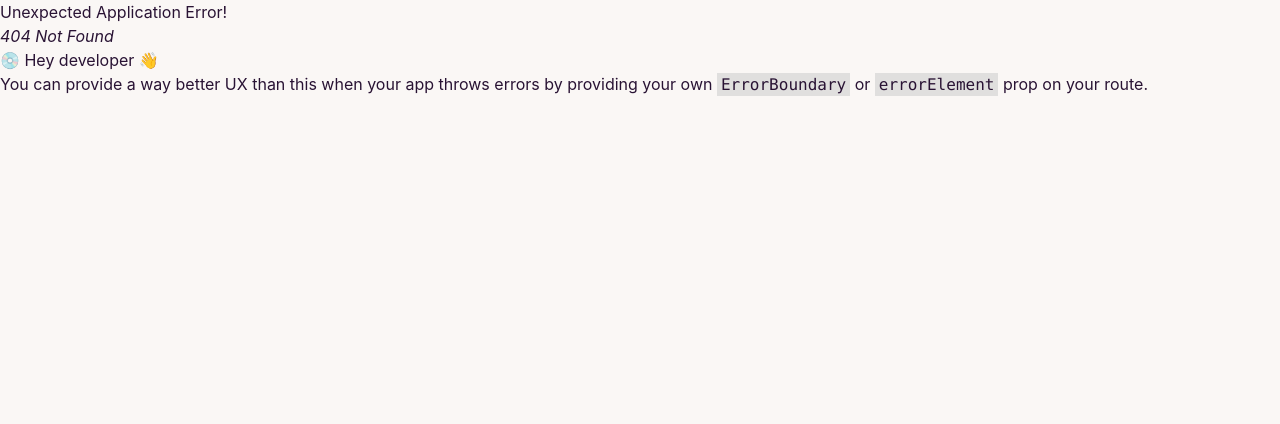
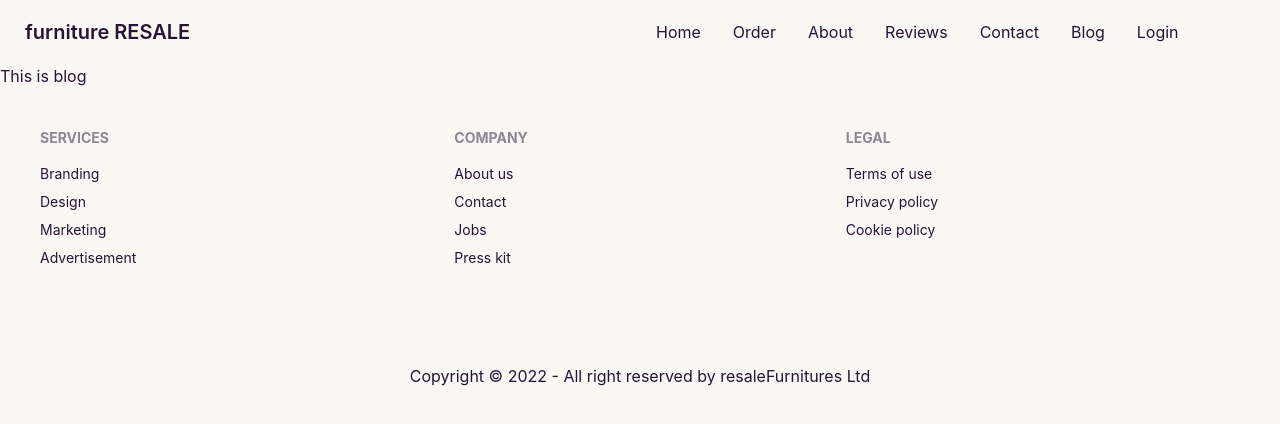
Before and after one commit to eqram1/fancy-furniture-resale-market-repo, a React (Create React App) app: page /blog in a window 1280 px wide. Before the commit this address had no page. Shown: the top 424 px of the page. Built offline with nearby package versions, Linux system fonts and the light colour scheme.

Commit message:
added blog section

```diff
--- /dev/null
+++ b/src/Pages/Home/Blog/Blog.js
@@ -0,0 +1,11 @@
+import React from 'react';
+
+const Blog = () => {
+    return (
+        <div>
+            <h2>This is blog</h2>
+        </div>
+    );
+};
+
+export default Blog;
--- a/src/Routes/Routes/Routes.js
+++ b/src/Routes/Routes/Routes.js
@@ -1,6 +1,7 @@
 import { createBrowserRouter, Router } from "react-router-dom"
 import Main from "../../Layout/Main"
 import About from "../../Pages/Home/About/About";
+import Blog from "../../Pages/Home/Blog/Blog";
 import Contact from "../../Pages/Home/Contact/Contact";
 import Home from "../../Pages/Home/Home/Home"
 import Order from "../../Pages/Home/Order/Order";
@@ -34,6 +35,10 @@ const router = createBrowserRouter([
                 element: <Contact></Contact>
             },
             {
+                path: '/blog',
+                element: <Blog></Blog>
+            },
+            {
                 path: '/login',
                 element: <Login></Login>
             },
```
